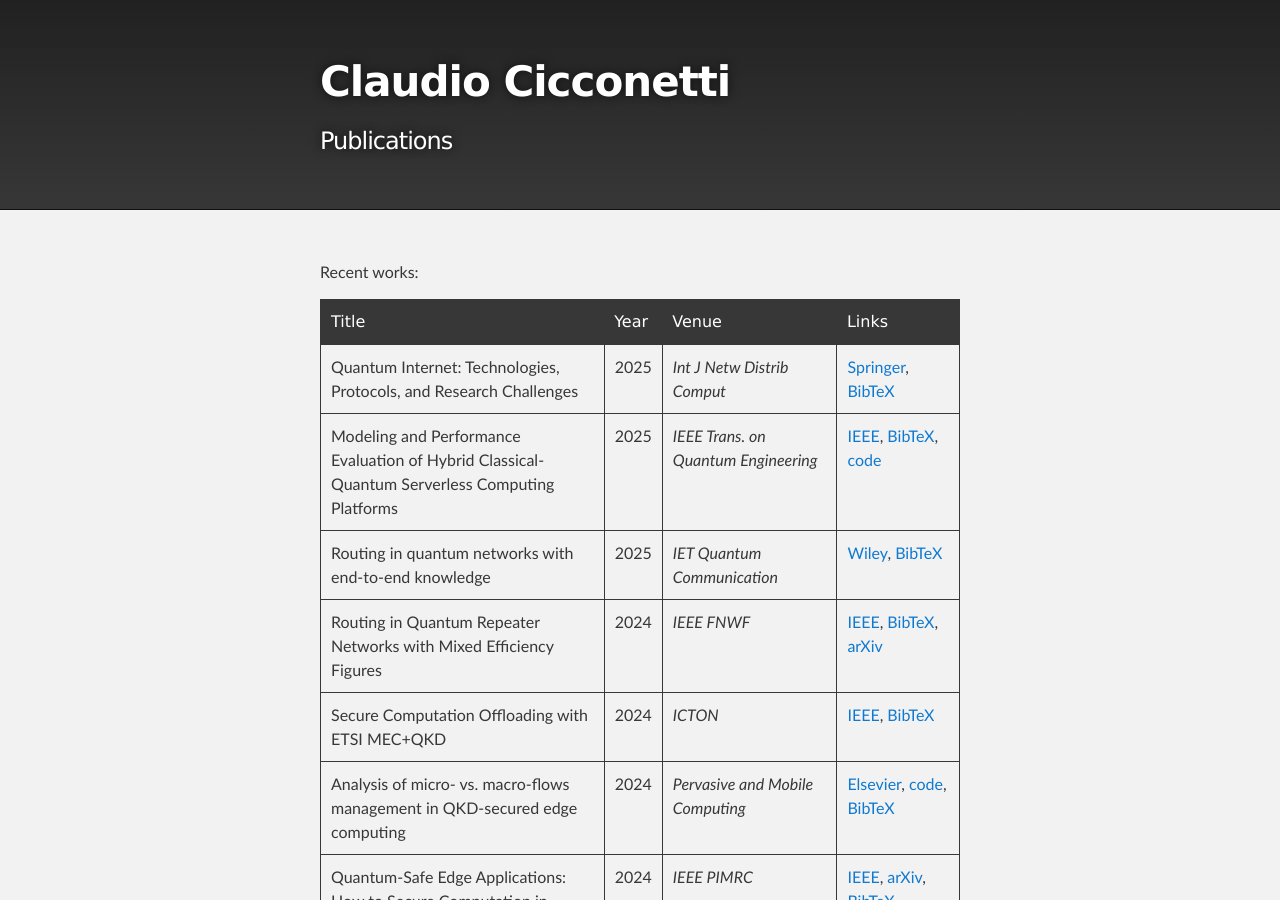
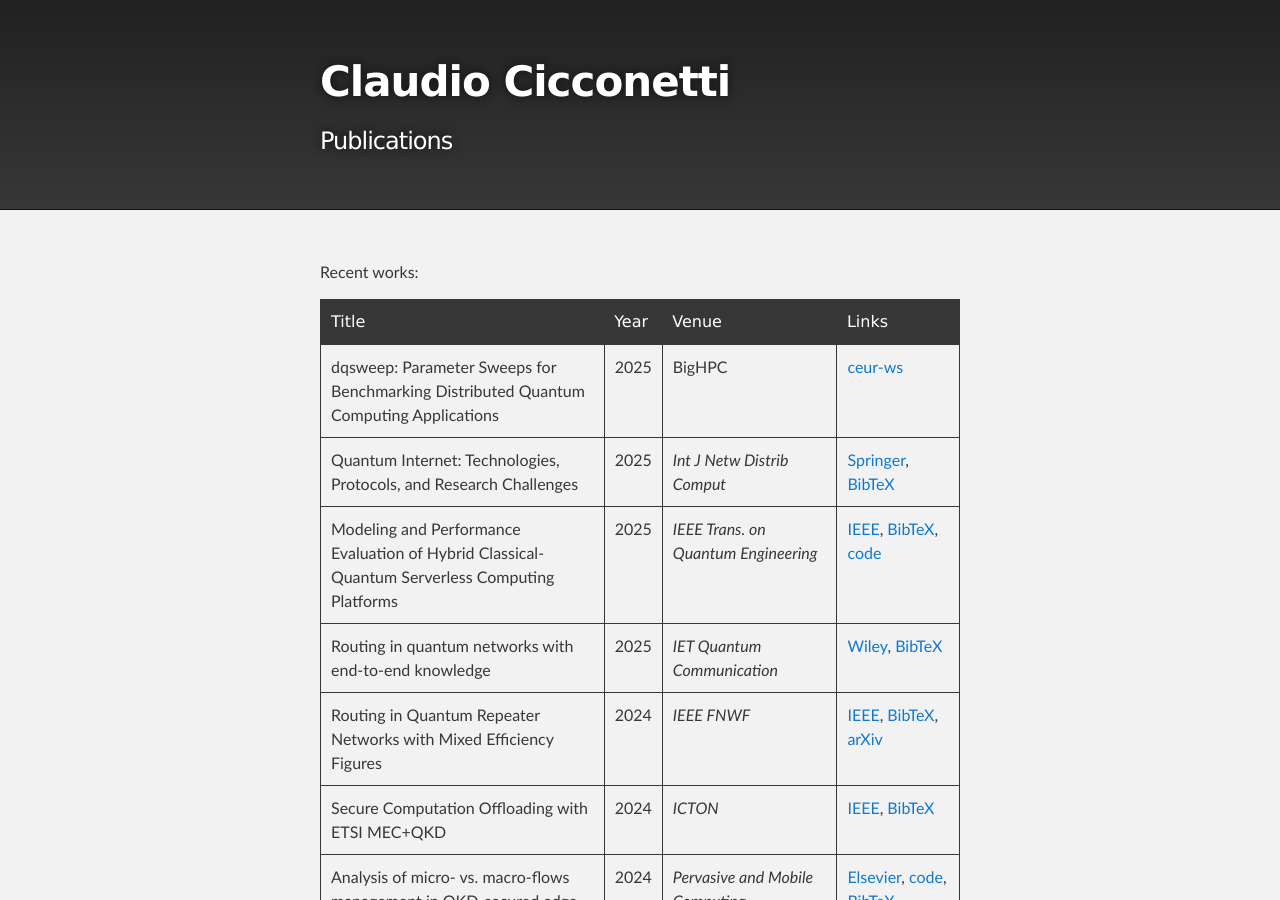
Before and after one commit to ccicconetti/ccicconetti.github.io, a Jekyll site: the page built from publications.md, in a window 1280 px wide and 900 px high. Built offline with Jekyll 4.4.1, drawn with Linux system fonts in a browser that asks for light colours.

Commit message:
Add new pub

```diff
--- a/publications.md
+++ b/publications.md
@@ -8,6 +8,7 @@ Recent works:
 | Title                                                                                                                                                                                                    | Year | Venue                                           | Links                                                                                                                                                                                                    |
 | -------------------------------------------------------------------------------------------------------------------------------------------------------------------------------------------------------- | ---- | ----------------------------------------------- |
 | -------------------------------------------------------------------------------------------------------------------------------------------------------------------------------------------------------- |
+| dqsweep: Parameter Sweeps for Benchmarking Distributed Quantum Computing Applications                                                                                                                    | 2025 | BigHPC                                          | [ceur-ws](https://ceur-ws.org/Vol-4124/paper33.pdf)                                                                                                                                                      |
 | Quantum Internet: Technologies, Protocols, and Research Challenges                                                                                                                                       | 2025 | _Int J Netw Distrib Comput_                     | [Springer](https://doi.org/10.1007/s44227-025-00060-5), [BibTeX](bib/ijndc2025.bib)                                                                                                                      |
 | Modeling and Performance Evaluation of Hybrid Classical-Quantum Serverless Computing Platforms                                                                                                           | 2025 | _IEEE Trans. on Quantum Engineering_            | [IEEE](https://doi.org/10.1109/TQE.2025.3567322), [BibTeX](bib/tqe2025.bib), [code](https://github.com/ccicconetti/serverless_quantum_sim)                                                               |
 | Routing in quantum networks with end-to-end knowledge                                                                                                                                                    | 2025 | _IET Quantum Communication_                     | [Wiley](https://doi.org/10.1049/qtc2.70000), [BibTeX](bib/ietqc2025.bib)                                                                                                                                 |
```
